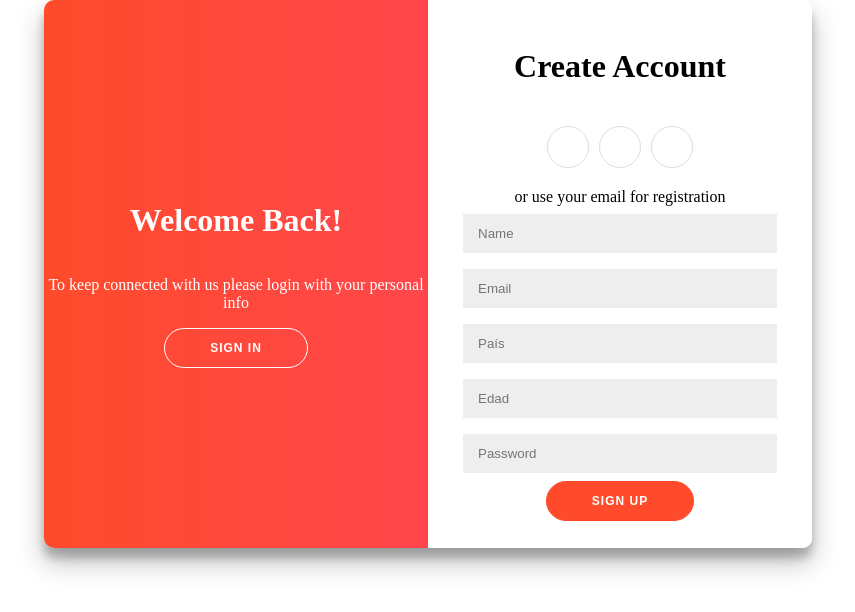
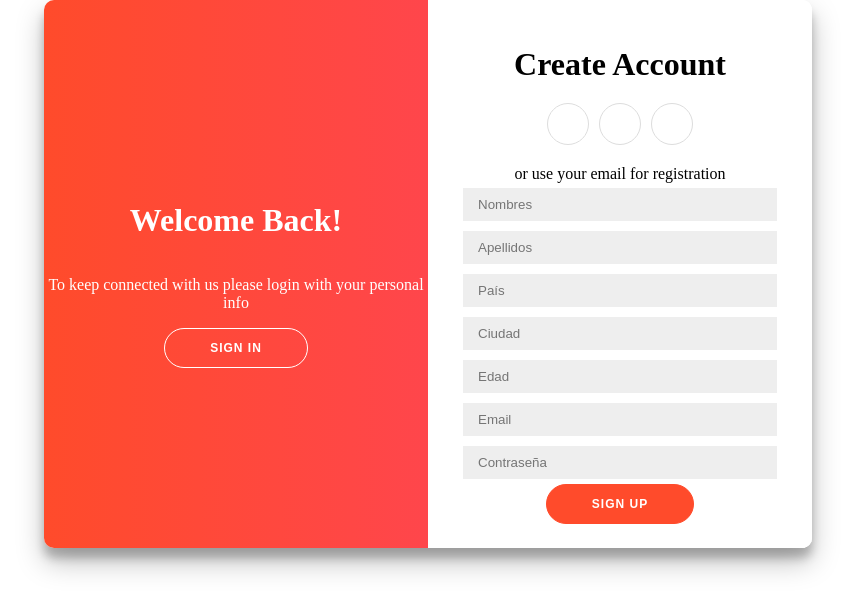
Before and after one commit to adcastiblanco/project-c3-covid, a React app: page /login in a window 1280 px wide. Both pictures are taken after a click on the button "SIGN UP". Shown: the top 612 px of the page, without its empty margins (212-1067 px from the left). Built offline with nearby package versions, Linux system fonts and the light colour scheme; no server answers.

Commit message:
validation Login and register

```diff
--- a/package.json
+++ b/package.json
@@ -1,5 +1,5 @@
 {
-  "name": "proyecto-c3-covid",
+  "name": "project-c3-covid",
   "version": "1.0.0",
   "description": "",
   "main": "index.js",
@@ -11,12 +11,13 @@
   "author": "juanchobuiles, adcastiblanco, luislizcano ",
   "license": "MIT",
   "dependencies": {
+    "axios": "^0.19.2",
     "dotenv": "^8.2.0",
     "eslint": "^7.5.0",
     "eslint-config-airbnb": "^18.2.0",
     "eslint-plugin-jsx-a11y": "^6.3.1",
     "eslint-plugin-react": "^7.20.3",
-    "material-table": "^1.64.0",
+    "heroku-cli": "^7.0.9",
     "react": "^16.13.1",
     "react-dom": "^16.13.1",
     "react-redux": "^7.2.0",
--- a/src/assets/styles/components/LoginRegister.scss
+++ b/src/assets/styles/components/LoginRegister.scss
@@ -9,7 +9,9 @@
   min-height: 548px;
   margin: 0 auto;
 }
-
+form h1 {
+  margin-bottom: 0;
+}
 .form-login-register {
   background-color: #ffffff;
   display: flex;
@@ -50,8 +52,8 @@ button.ghost {
 .form-input {
   background-color: #eee;
   border: none;
-  padding: 12px 15px;
-  margin: 8px 0;
+  padding: 9px 15px;
+  margin: 5px 0;
   width: 100%;
 }
 
--- a/src/components/Login.jsx
+++ b/src/components/Login.jsx
@@ -1,21 +1,82 @@
-import React from 'react'
+import React, { useState } from 'react';
+import axios from 'axios';
 
-const Login = () => (
+const Login = () => {
+  const [form, setValues] = useState({
+    email: '',
+    password: '',
+  });
+  const handleInput = (event) => {
+    setValues({
+      ...form,
+      [event.target.name]: event.target.value,
+    });
+  };
+  const handleSubmit = (event) => {
+    event.preventDefault();
+    axios
+      .post(
+        'https://cohort3apicovid.herokuapp.com/api/auth/sign-in',
+        {
+          withCredentials: true,
+          headers: {
+            Accept: 'application/json',
+            'Content-Type': 'application/json',
+          },
+        },
+        {
+          auth: {
+            username: form.email,
+            password: form.password,
+          },
+        }
+      )
+      .then(function (response) {
+        console.log(response);
+      })
+      .catch(function (error) {
+        console.log('Error on Authentication');
+      });
+  };
+  return (
     <div className="form-container sign-in-container">
-                <form action="#" className="form-login-register">
+      <form action="#" className="form-login-register" onSubmit={handleSubmit}>
         <h1>Sign in</h1>
         <div className="social-container">
-                        <a href="#" className="social-item"><i className="fab fa-facebook-f"></i></a>
-                        <a href="#" className="social-item"><i className="fab fa-google-plus-g"></i></a>
-                        <a href="#" className="social-item"><i className="fab fa-linkedin-in"></i></a>
+          <a href="#" className="social-item">
+            <i className="fab fa-facebook-f"></i>
+          </a>
+          <a href="#" className="social-item">
+            <i className="fab fa-google-plus-g"></i>
+          </a>
+          <a href="#" className="social-item">
+            <i className="fab fa-linkedin-in"></i>
+          </a>
         </div>
         <span>or use your account</span>
-                    <input required className="form-input" type="email" placeholder="Email" />
-                    <input required className="form-input" type="password" placeholder="Password" />
+        <input
+          required
+          name="email"
+          className="form-input"
+          type="email"
+          placeholder="Email"
+          onChange={handleInput}
+        />
+        <input
+          required
+          name="password"
+          className="form-input"
+          type="password"
+          placeholder="Password"
+          onChange={handleInput}
+        />
         <a href="#">Forgot your password?</a>
-                    <button className="form-button">Sign In</button>
+        <button className="form-button" type="submit">
+          Sign In
+        </button>
       </form>
     </div>
-)
+  );
+};
 
-export default Login
+export default Login;
--- a/src/components/Register.jsx
+++ b/src/components/Register.jsx
@@ -1,43 +1,128 @@
-import React, { useEffect } from 'react'
+import React, { useState } from 'react';
+import axios from 'axios'
 
 const Register = () => {
-    useEffect(() => {
-        let data = new FormData(document.getElementById('form-register'))
-        fetch('https://cohort3apicovid.herokuapp.com/', {
-            method: 'POST',
-            body: data
+  const [form, setValues] = useState({
+    first_name: '',
+    last_name: '',
+    country: '',
+    city: '',
+    age: '',
+    email: '',
+    password: '',
+  });
+  const handleInput = (event) => {
+    setValues({
+      ...form,
+      [event.target.name]: event.target.value,
+    });
+  };
+  const handleSubmit = (event) => {
+    event.preventDefault();
+    axios
+      .post(
+        'https://cohort3apicovid.herokuapp.com/api/auth/sign-up',
+        {
+          withCredentials: true,
+          headers: {
+            Accept: 'application/json',
+            'Content-Type': 'application/json',
+          },
+        },
+           {
+            first_name: form.first_name,
+            last_name: form.last_name,
+            country: form.country,
+            city: form.city,
+            age: form.age,
+            username: form.email,
+            password: form.password,
+          },
+      )
+      .then(function (response) {
+        console.log(response);
       })
-            .then(function (response) {
-                if (response.ok) {
-                    return response.text()
-                }
-            })
-            .then(function (texto) {
-                console.log(texto);
-            })
-            .catch(function (err) {
-                console.log(err);
+      .catch(function (error) {
+        console.log('Error on register');
       });
-    },[])
+  };
   return (
     <div className="form-container sign-up-container">
-            <form action="post" className="form-login-register" id="form-register">
+      <form
+        action="post"
+        className="form-login-register"
+        id="form-register"
+        onSubmit={handleSubmit}
+      >
         <h1>Create Account</h1>
         <div className="social-container">
-                    <a href="#" className="social-item"><i className="fab fa-facebook-f"></i></a>
-                    <a href="#" className="social-item"><i className="fab fa-google-plus-g"></i></a>
-                    <a href="#" className="social-item"><i className="fab fa-linkedin-in"></i></a>
+          <a href="#" className="social-item">
+            <i className="fab fa-facebook-f"></i>
+          </a>
+          <a href="#" className="social-item">
+            <i className="fab fa-google-plus-g"></i>
+          </a>
+          <a href="#" className="social-item">
+            <i className="fab fa-linkedin-in"></i>
+          </a>
         </div>
         <span>or use your email for registration</span>
-                <input name="name" className="form-input" type="text" placeholder="Name" required />
-                <input name="email" className="form-input" type="email" placeholder="Email" required />
-                <input name="pais" className="form-input" type="text" placeholder="País" required />
-                <input name="edad" className="form-input" type="number" placeholder="Edad" required />
-                <input className="form-input" type="password" placeholder="Password" required />
+        <input
+          name="first_name"
+          onChange={handleInput}
+          className="form-input"
+          type="text"
+          placeholder="Nombres"
+          required
+        />
+        <input
+          name="last_name"
+          onChange={handleInput}
+          className="form-input"
+          type="text"
+          placeholder="Apellidos"
+        />
+        <input
+          name="country"
+          onChange={handleInput}
+          className="form-input"
+          type="text"
+          placeholder="País"
+        />
+        <input
+          name="city"
+          onChange={handleInput}
+          className="form-input"
+          type="text"
+          placeholder="Ciudad"
+        />
+        <input
+          name="age"
+          onChange={handleInput}
+          className="form-input"
+          type="number"
+          placeholder="Edad"
+        />
+        <input
+          name="email"
+          onChange={handleInput}
+          className="form-input"
+          type="email"
+          placeholder="Email"
+          required
+        />
+        <input
+          name="password"
+          className="form-input"
+          onChange={handleInput}
+          type="password"
+          placeholder="Contraseña"
+          required
+        />
         <button className="form-button">Sign Up</button>
       </form>
     </div>
-    )
-}
+  );
+};
 
-export default Register
+export default Register;
```
Also changed, not shown: 1 other file (tests, documents, lock files or other folders). Lines whose indentation alone changed are shown as unchanged.
